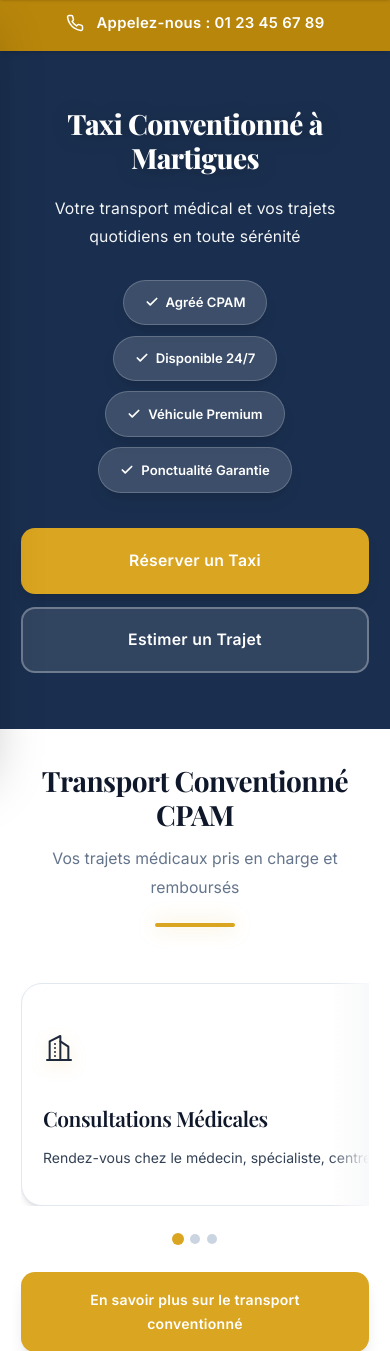
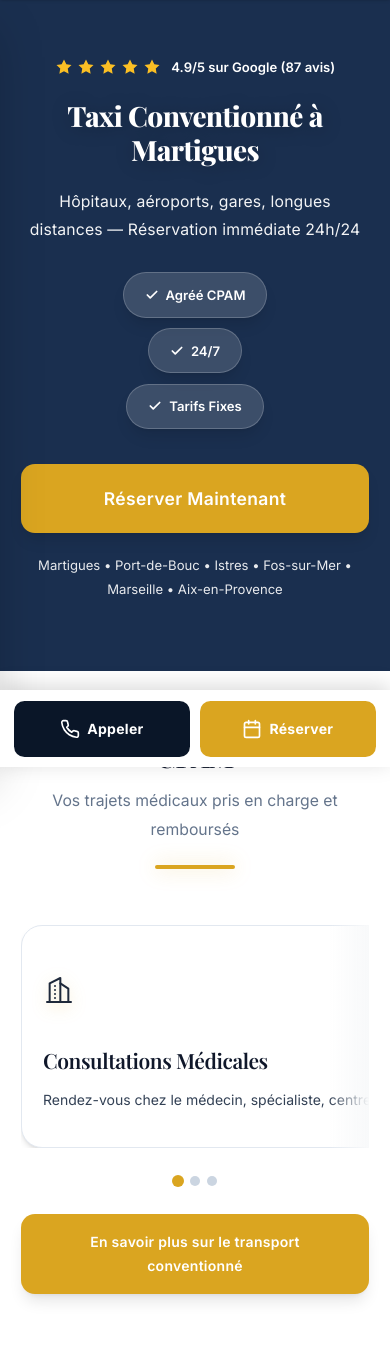
Before and after one commit to Gullicheeeee/site-taxi, a PHP site: page / in a window 390 px wide. Shown: the part 77-1428 px from the top of the page. Run offline with PHP 8.4, Linux system fonts and the light colour scheme.

Commit message:
feat(ux): Optimisation conversion P0 - Sticky CTA mobile et Hero amélioré
Changements principaux:
- Ajout sticky CTA mobile (Appeler/Réserver) sur toutes les pages
- Hero amélioré avec bloc confiance (avis Google 4.9/5)
- Proposition de valeur clarifiée (H1 + zones desservies)
- CTA unique au-dessus de la ligne de flottaison
- Phone-bar masquée sur mobile (remplacée par sticky CTA)

Basé sur les recommandations UX/conversion P0:
- Single CTA + sticky mobile
- Bloc confiance (avis, conventionné, zones)
- Réduction des frictions

🤖 Generated with [Claude Code](https://claude.com/claude-code)

Co-Authored-By: Claude Opus 4.5 <noreply@anthropic.com>

```diff
--- a/css/style.css
+++ b/css/style.css
@@ -422,6 +422,66 @@ p {
 .phone-bar a:hover {
   transform: scale(1.05);
   text-shadow: 0 2px 8px rgba(0, 0, 0, 0.2);
+}
+
+/* === STICKY CTA MOBILE === */
+.sticky-cta-mobile {
+  display: none;
+  position: fixed;
+  bottom: 0;
+  left: 0;
+  right: 0;
+  background: var(--white);
+  padding: var(--space-3) var(--space-4);
+  box-shadow: 0 -4px 20px rgba(0, 0, 0, 0.15);
+  z-index: 1001;
+  gap: var(--space-3);
+}
+
+.sticky-cta-mobile .btn {
+  flex: 1;
+  padding: var(--space-4);
+  font-size: 1rem;
+  font-weight: 700;
+  min-height: 52px;
+  border-radius: var(--radius-lg);
+}
+
+.sticky-cta-mobile .btn-call {
+  background: var(--primary-dark);
+  color: var(--white);
+}
+
+.sticky-cta-mobile .btn-call:hover,
+.sticky-cta-mobile .btn-call:active {
+  background: var(--primary);
+}
+
+.sticky-cta-mobile .btn-book {
+  background: var(--accent);
+  color: var(--white);
+}
+
+.sticky-cta-mobile .btn-book:hover,
+.sticky-cta-mobile .btn-book:active {
+  background: var(--accent-dark);
+}
+
+/* Afficher sur mobile */
+@media (max-width: 768px) {
+  .sticky-cta-mobile {
+    display: flex;
+  }
+
+  /* Ajouter padding en bas du body pour éviter que le contenu soit caché */
+  body {
+    padding-bottom: 80px;
+  }
+
+  /* Cacher le phone-bar sur mobile (remplacé par sticky CTA) */
+  .phone-bar {
+    display: none;
+  }
 }
 
 /* === HERO SECTION === */
--- a/index.html
+++ b/index.html
@@ -263,20 +263,36 @@
     <main id="main-content">
     <section class="hero" role="region" aria-label="Accueil">
         <div class="container hero-content">
+            <!-- Bloc confiance avis Google -->
+            <div class="hero-trust" style="margin-bottom: var(--space-6); display: flex; align-items: center; justify-content: center; gap: var(--space-3); flex-wrap: wrap;">
+                <div style="display: flex; align-items: center; gap: 4px; color: #fbbf24;">
+                    <svg width="18" height="18" viewBox="0 0 24 24" fill="currentColor"><polygon points="12 2 15.09 8.26 22 9.27 17 14.14 18.18 21.02 12 17.77 5.82 21.02 7 14.14 2 9.27 8.91 8.26 12 2"/></svg>
+                    <svg width="18" height="18" viewBox="0 0 24 24" fill="currentColor"><polygon points="12 2 15.09 8.26 22 9.27 17 14.14 18.18 21.02 12 17.77 5.82 21.02 7 14.14 2 9.27 8.91 8.26 12 2"/></svg>
+                    <svg width="18" height="18" viewBox="0 0 24 24" fill="currentColor"><polygon points="12 2 15.09 8.26 22 9.27 17 14.14 18.18 21.02 12 17.77 5.82 21.02 7 14.14 2 9.27 8.91 8.26 12 2"/></svg>
+                    <svg width="18" height="18" viewBox="0 0 24 24" fill="currentColor"><polygon points="12 2 15.09 8.26 22 9.27 17 14.14 18.18 21.02 12 17.77 5.82 21.02 7 14.14 2 9.27 8.91 8.26 12 2"/></svg>
+                    <svg width="18" height="18" viewBox="0 0 24 24" fill="currentColor"><polygon points="12 2 15.09 8.26 22 9.27 17 14.14 18.18 21.02 12 17.77 5.82 21.02 7 14.14 2 9.27 8.91 8.26 12 2"/></svg>
+                </div>
+                <span style="color: white; font-weight: 600; font-size: 0.9375rem;">4.9/5 sur Google (87 avis)</span>
+            </div>
+
             <h1>Taxi Conventionné à Martigues</h1>
-            <p class="hero-subtitle">Votre transport médical et vos trajets quotidiens en toute sérénité</p>
+            <p class="hero-subtitle">Hôpitaux, aéroports, gares, longues distances — Réservation immédiate 24h/24</p>
 
             <div class="badges-container">
                 <span class="badge"><svg width="14" height="14" viewBox="0 0 24 24" fill="none" stroke="currentColor" stroke-width="3" stroke-linecap="round" stroke-linejoin="round"><polyline points="20 6 9 17 4 12"/></svg> Agréé CPAM</span>
-                <span class="badge"><svg width="14" height="14" viewBox="0 0 24 24" fill="none" stroke="currentColor" stroke-width="3" stroke-linecap="round" stroke-linejoin="round"><polyline points="20 6 9 17 4 12"/></svg> Disponible 24/7</span>
-                <span class="badge"><svg width="14" height="14" viewBox="0 0 24 24" fill="none" stroke="currentColor" stroke-width="3" stroke-linecap="round" stroke-linejoin="round"><polyline points="20 6 9 17 4 12"/></svg> Véhicule Premium</span>
-                <span class="badge"><svg width="14" height="14" viewBox="0 0 24 24" fill="none" stroke="currentColor" stroke-width="3" stroke-linecap="round" stroke-linejoin="round"><polyline points="20 6 9 17 4 12"/></svg> Ponctualité Garantie</span>
+                <span class="badge"><svg width="14" height="14" viewBox="0 0 24 24" fill="none" stroke="currentColor" stroke-width="3" stroke-linecap="round" stroke-linejoin="round"><polyline points="20 6 9 17 4 12"/></svg> 24/7</span>
+                <span class="badge"><svg width="14" height="14" viewBox="0 0 24 24" fill="none" stroke="currentColor" stroke-width="3" stroke-linecap="round" stroke-linejoin="round"><polyline points="20 6 9 17 4 12"/></svg> Tarifs Fixes</span>
             </div>
 
-            <div class="cta-buttons">
-                <a href="reservation.html" class="btn btn-primary btn-large">Réserver un Taxi</a>
-                <a href="simulateur.html" class="btn btn-secondary btn-large">Estimer un Trajet</a>
+            <!-- CTA principal unique -->
+            <div class="cta-buttons" style="margin-top: var(--space-8);">
+                <a href="reservation.html" class="btn btn-primary btn-large" style="font-size: 1.25rem; padding: var(--space-5) var(--space-12);">Réserver Maintenant</a>
             </div>
+
+            <!-- Zones desservies -->
+            <p style="margin-top: var(--space-6); font-size: 0.9375rem; opacity: 0.9; color: white;">
+                Martigues • Port-de-Bouc • Istres • Fos-sur-Mer • Marseille • Aix-en-Provence
+            </p>
         </div>
     </section>
 
@@ -754,6 +770,18 @@
         </div>
     </footer>
 
+    <!-- Sticky CTA Mobile -->
+    <div class="sticky-cta-mobile">
+        <a href="tel:+33123456789" class="btn btn-call">
+            <svg width="20" height="20" viewBox="0 0 24 24" fill="none" stroke="currentColor" stroke-width="2" stroke-linecap="round" stroke-linejoin="round"><path d="M22 16.92v3a2 2 0 0 1-2.18 2 19.79 19.79 0 0 1-8.63-3.07 19.5 19.5 0 0 1-6-6 19.79 19.79 0 0 1-3.07-8.67A2 2 0 0 1 4.11 2h3a2 2 0 0 1 2 1.72 12.84 12.84 0 0 0 .7 2.81 2 2 0 0 1-.45 2.11L8.09 9.91a16 16 0 0 0 6 6l1.27-1.27a2 2 0 0 1 2.11-.45 12.84 12.84 0 0 0 2.81.7A2 2 0 0 1 22 16.92z"/></svg>
+            Appeler
+        </a>
+        <a href="reservation.html" class="btn btn-book">
+            <svg width="20" height="20" viewBox="0 0 24 24" fill="none" stroke="currentColor" stroke-width="2" stroke-linecap="round" stroke-linejoin="round"><rect x="3" y="4" width="18" height="18" rx="2" ry="2"/><line x1="16" y1="2" x2="16" y2="6"/><line x1="8" y1="2" x2="8" y2="6"/><line x1="3" y1="10" x2="21" y2="10"/></svg>
+            Réserver
+        </a>
+    </div>
+
     <!-- Scripts -->
     <script src="js/main.js"></script>
 
```
Also changed, not shown: aeroports-gares.html (+12 -0 lines), blog.html (+12 -0 lines).
